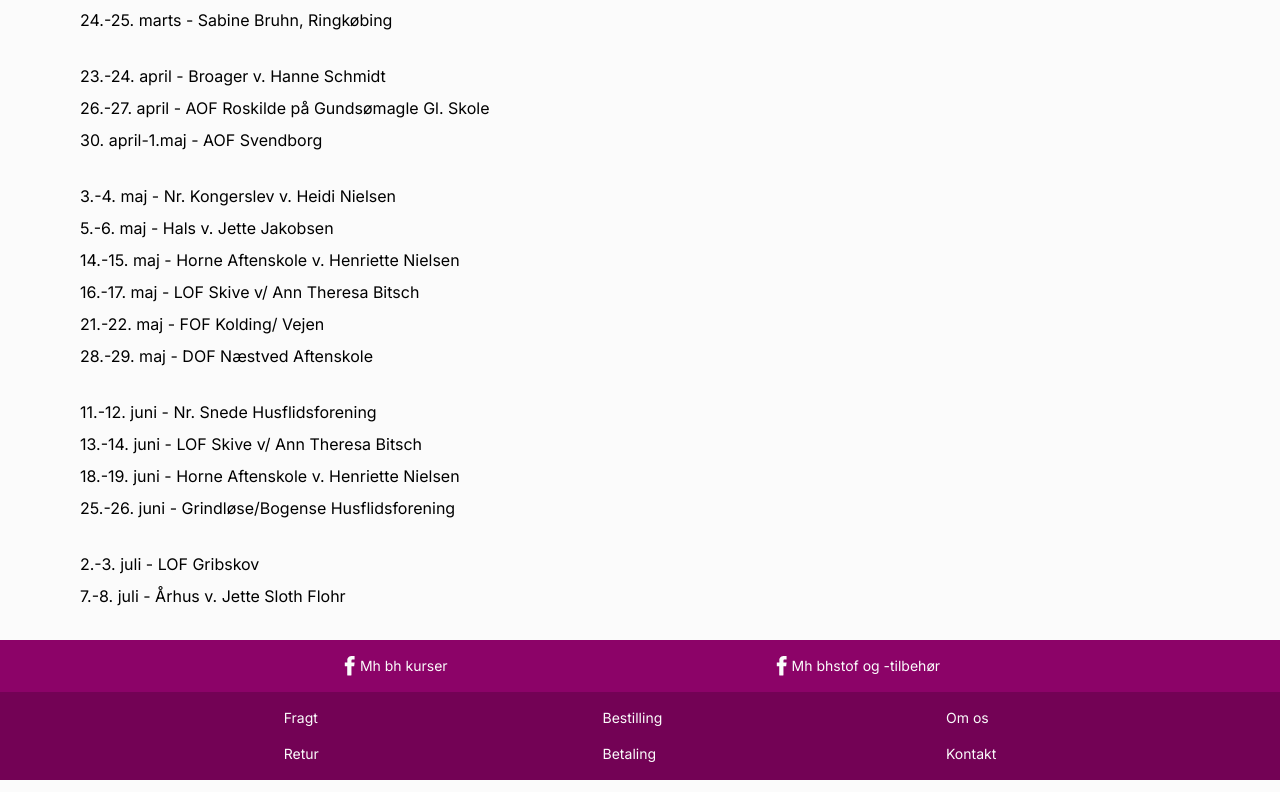
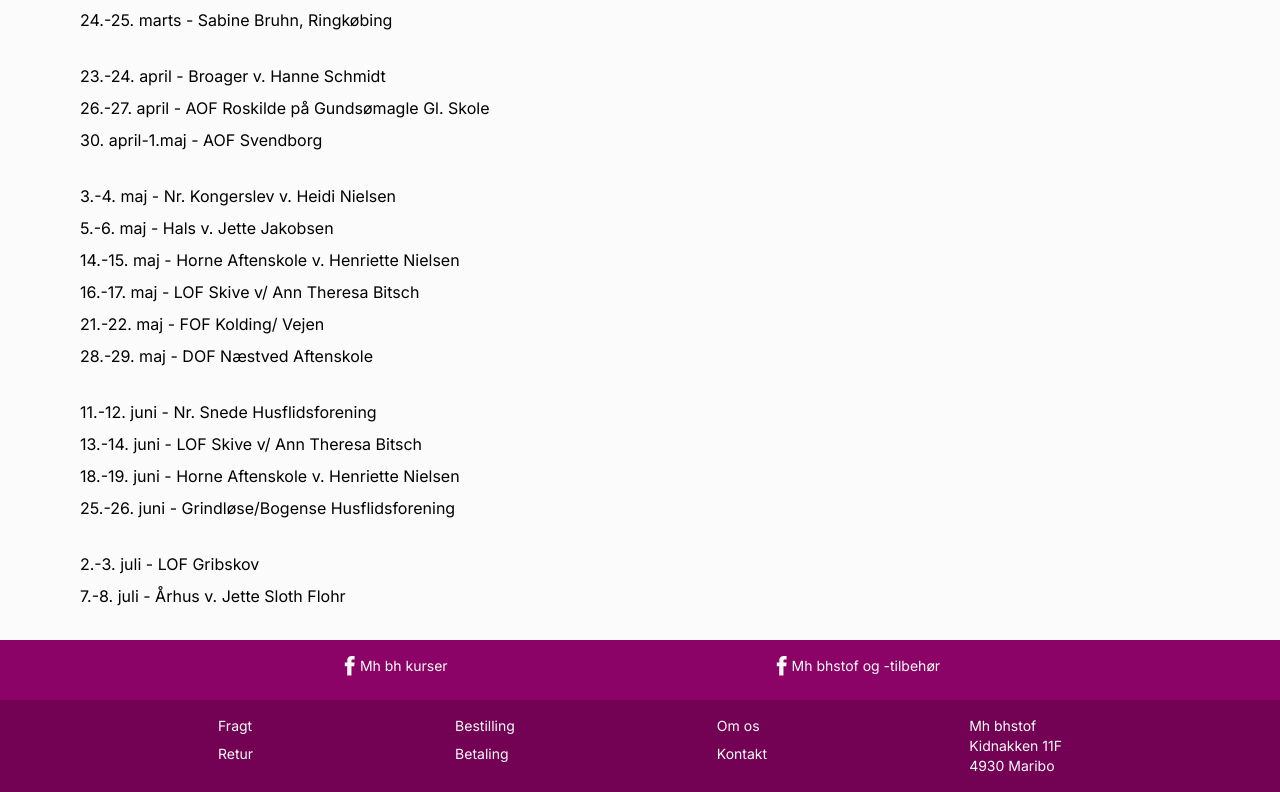
Before and after one commit to StinePS/mhbhstof, a Next.js app: page /kurser in a window 1280 px wide. Shown: the part 784-1576 px from the top of the page. Built offline with nearby package versions, Linux system fonts and the light colour scheme.

Commit message:
Added address to Footer

```diff
--- a/components/Footer/Footer.tsx
+++ b/components/Footer/Footer.tsx
@@ -9,7 +9,7 @@
   return (
     <Link href={href}>
       <a
-        className="flex max-w-max items-center text-sm font-normal text-white no-underline hover:text-white hover:underline hover:underline-offset-2"
+        className="mb-2 flex max-w-max items-center text-sm font-normal text-white no-underline lg:hover:text-white lg:hover:underline lg:hover:underline-offset-2"
         {...props}
       />
     </Link>
@@ -19,7 +19,7 @@
 export default function Footer() {
   return (
     <footer className="text-sm">
-      <div className="my-auto flex w-full flex-row justify-evenly bg-purple p-4">
+      <div className="flex w-full flex-row justify-evenly bg-purple p-4">
         <FooterLink href="https://www.facebook.com/groups/144910305933685">
           <IconFB className="h-5 w-5" />
           Mh bh kurser
@@ -31,36 +31,26 @@
         </FooterLink>
       </div>
 
-      <div className="w-full bg-darkpurple pb-4 lg:flex lg:justify-evenly">
-        <ul>
-          <li className="pl-4 pt-4 lg:pl-0">
+      <div className="grid w-full grid-cols-2 bg-darkpurple p-4 lg:flex lg:justify-evenly">
+        <div>
           <FooterLink href="/handelsbetingelser/#fragt">Fragt</FooterLink>
-          </li>
-          <li className="pl-4 pt-4 lg:pl-0">
           <FooterLink href="/handelsbetingelser/#retur">Retur</FooterLink>
-          </li>
-        </ul>
-        <ul>
-          <li className="pl-4 pt-4 lg:pl-0">
+        </div>
+        <div>
           <FooterLink href="/handelsbetingelser/#bestilling">
             Bestilling
           </FooterLink>
-          </li>
-
-          <li className="pl-4 pt-4 lg:pl-0">
-            <FooterLink href="/handelsbetingelser/#betaling">
-              Betaling
-            </FooterLink>
-          </li>
-        </ul>
-        <ul>
-          <li className="pl-4 pt-4 lg:pl-0">
+          <FooterLink href="/handelsbetingelser/#betaling">Betaling</FooterLink>
+        </div>
+        <div>
           <FooterLink href="/om">Om os</FooterLink>
-          </li>
-          <li className="pl-4 pt-4 lg:pl-0">
           <FooterLink href="/om#kontakt">Kontakt</FooterLink>
-          </li>
-        </ul>
+        </div>
+        <div>
+          <address className="not-italic text-white">
+            Mh bhstof <br /> Kidnakken 11F <br /> 4930 Maribo
+          </address>
+        </div>
       </div>
     </footer>
   );
```
Lines whose indentation alone changed are shown as unchanged.
